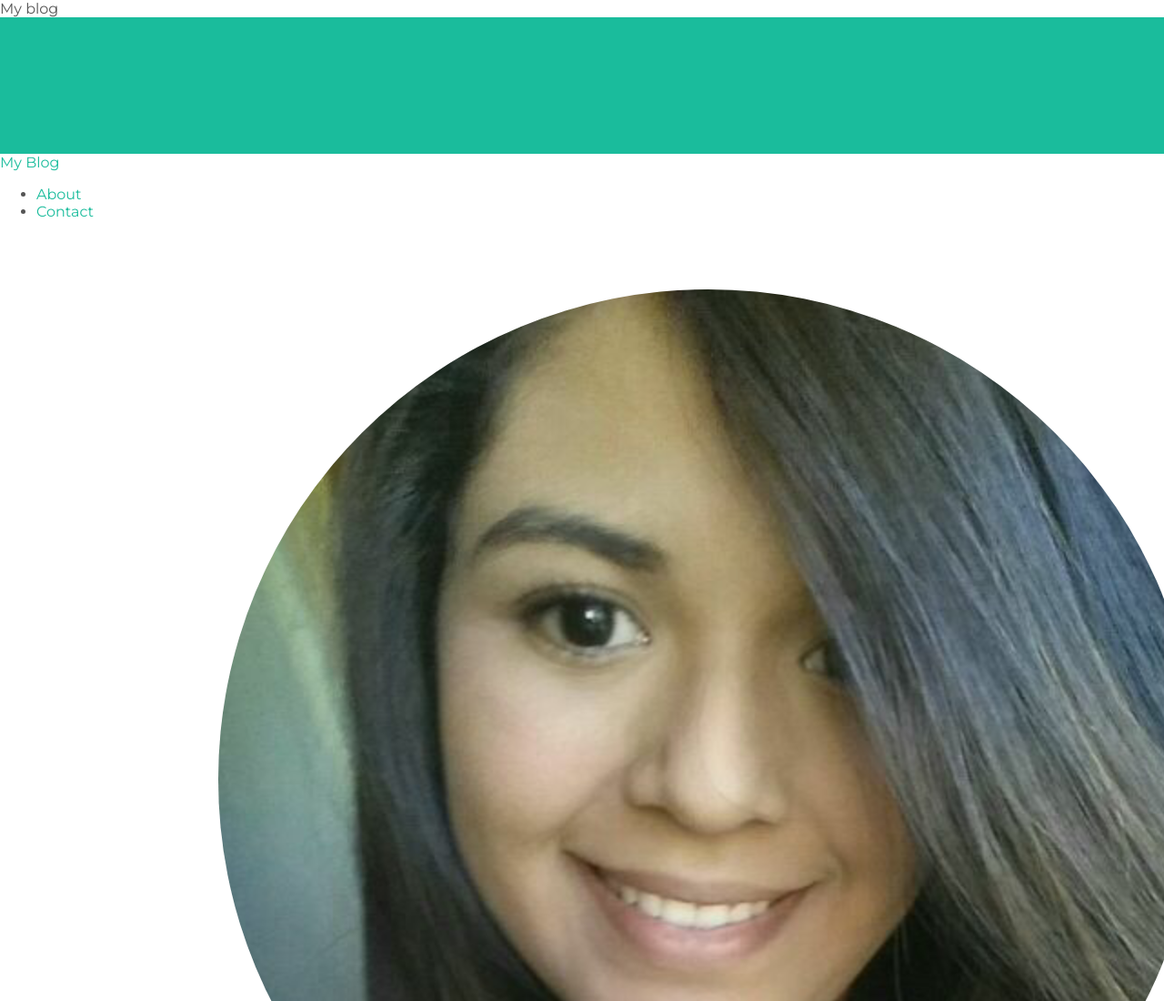
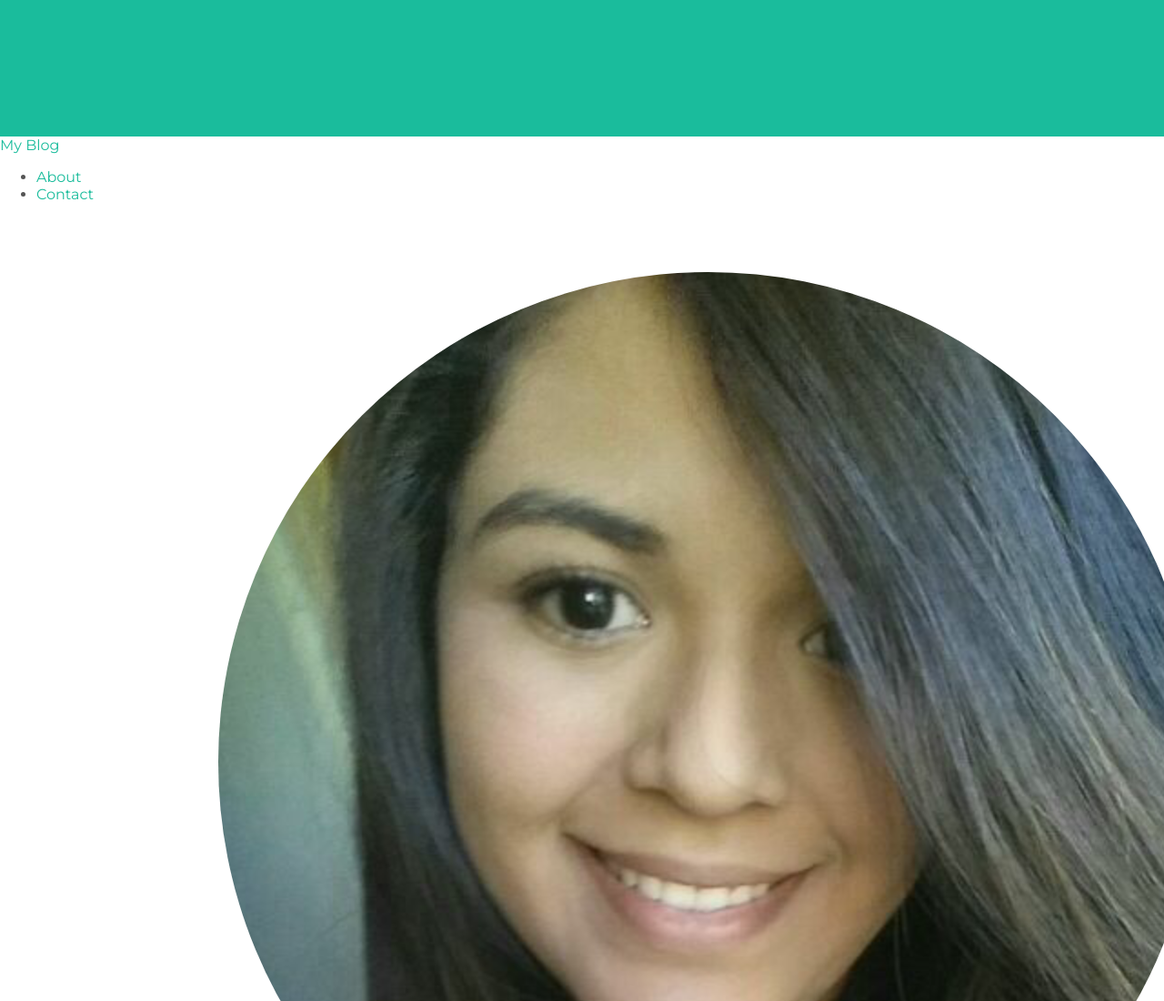
Before and after one commit to angelicafrayre/angelicafrayre.github.io, a plain HTML site: page about.html in a window 1280 px wide. Shown: the top 1100 px of the page at 91% size. Drawn offline with Linux system fonts and the light colour scheme.

Commit message:
Update about.html

```diff
--- a/about.html
+++ b/about.html
@@ -1,7 +1,7 @@
 <!DOCTYPE html>
 <html>
 <head>
-  <tittle>My blog</tittle>
+  <tittle></tittle>
   <link rel="stylesheet"
   type="text/css" href="styles.css">
 </head>
```
